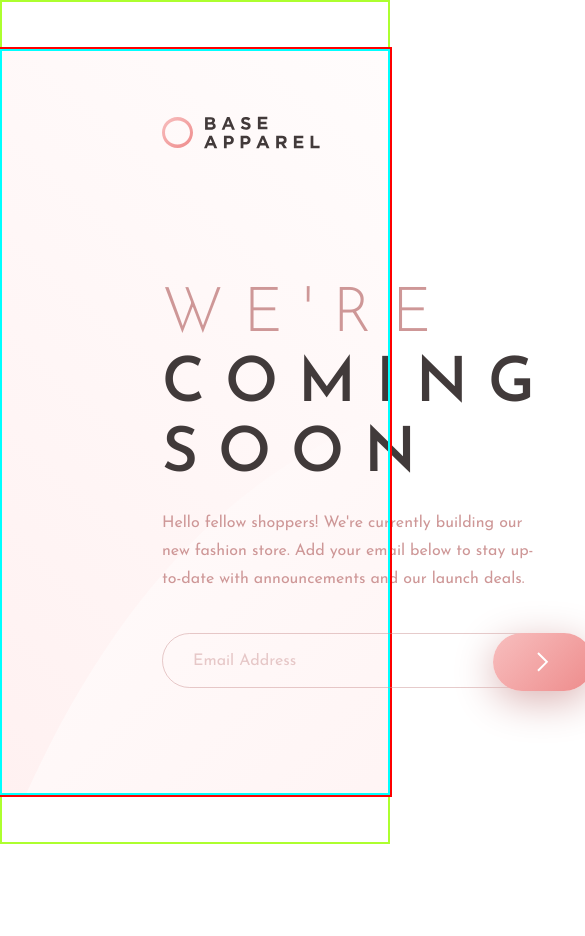
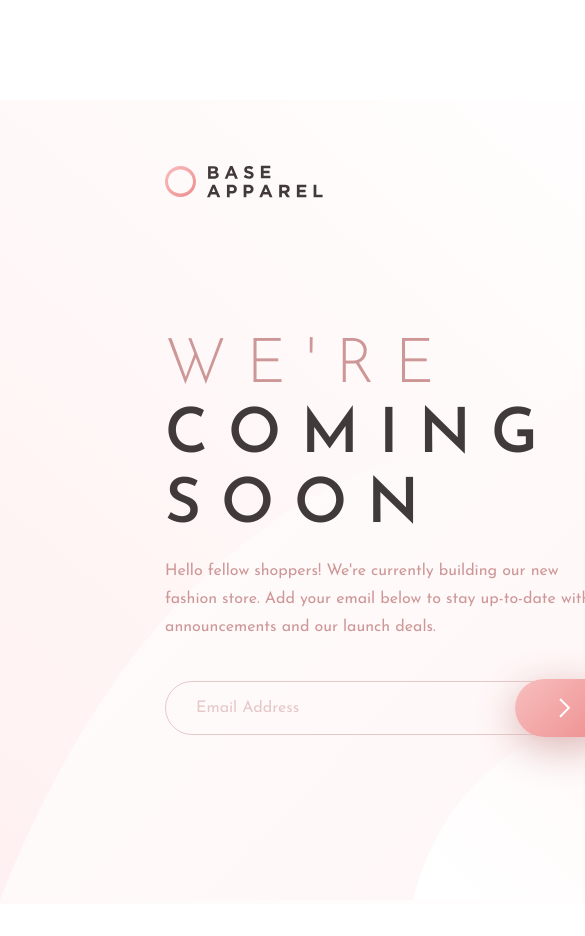
Before and after one commit to jessicalima22/fashion-store-website, a plain HTML site: page index.html in a window 390 px wide. Shown: the top 936 px of the page, 585 px wide, since content can reach past the window. Before the commit the page ends 844 px from the top, so only its background shows below. Drawn offline with Linux system fonts and the light colour scheme.

Commit message:
Back to the previous format
reset on responsiveness

```diff
--- a/JS/script.js
+++ b/JS/script.js
@@ -54,11 +54,11 @@ function checkInputs(){
 
 
  function setErrorFor (email, message){
-    const divError = document.querySelector('.error');
+    const small = document.querySelector('small');
     const iconError = document.getElementById('error');
 
-    divError.innerText = message;
-    divError.style.display = 'inline';
+    small.innerText = message;
+    small.style.display = 'inline';
     email.style.border = '2px solid hsl(0, 93%, 68%)';
     iconError.style.display = 'inline';
  }
--- a/index.html
+++ b/index.html
@@ -4,7 +4,11 @@
   <meta charset="UTF-8">
   <meta name="viewport" content="width=device-width, initial-scale=1.0"> <!-- displays site properly based on user's device -->
   <link rel="stylesheet" href="style.css">
+
+  <link rel="icon" type="image/png" sizes="32x32" href="./images/favicon-32x32.png">
+
   <title>Base Apparel</title>
+
 </head>
 <body>
   <section class="contents">
@@ -15,11 +19,10 @@
 
     <div class="div-contents">
 
+
       <h1> <span>WE'RE</span> COMING SOON</h1>
       <p>Hello fellow shoppers! We're currently building our new fashion store.
       Add your email below to stay up-to-date with announcements and our launch deals.</p>
-
-
 
       <form id="form">
         <input name="email" type="text" id="email" placeholder="Email Address">
@@ -28,11 +31,12 @@
       </form>
 
     </div>
+    <small> Please provide a valid email </small>
 
-    <div class="error">  </div>
 
 
   </section>
+
 
 
   <section class="background-woman">
--- a/style.css
+++ b/style.css
@@ -1,102 +1,82 @@
 @import url('https://fonts.googleapis.com/css2?family=Fredoka&family=Josefin+Sans:wght@300;400;600&family=Outfit:wght@400;700&family=Overpass:wght@400;700&display=swap');
 
-*{
+* {
   font-family: 'Josefin Sans', sans-serif;
-  margin: 0;
-  border: 0;
-  box-sizing: border-box;
-
-  /* each rem equal to 10px*/
-  font-size: 62.5%;
+  margin: 0px;
+  border: 0px;
 }
 
-html{
-    display: flex;
-    justify-content: center;
-    align-items: center;
-    border: 2px solid greenyellow;
-    width: 100%;
-    height: 100vh;
-}
-
-body{
+body {
   display: flex;
   flex-direction: row;
-  flex-wrap: nowrap;
-  justify-content: center;
-  outline: 2px solid aqua;
+  margin: 100px auto;
   width: 100%;
-  height: min-content;
   max-width: 1440px;
 }
 
-.background-woman{
-  width: 100%;
-  max-width: 610px;
+.background-woman {
+  width: 610px;
 }
 
-.contents{
-  outline: 4px solid red;
-  width: 100%;
-  max-width: 830px;
-  height: auto;
-  align-items: stretch;
-  background-size: contain;
-  background-repeat: no-repeat;
+.contents {
+  width:830px;
+  background-repeat: repeat-y;
   background: url("images/bg-pattern-desktop.svg"), linear-gradient(135deg, hsl(0, 0%, 100%), hsl(0, 100%, 98%));
 }
 
-.div-contents{
-  width: 100%;
-  max-width: 450px;
-  max-height: 420px;
-  margin: 6.5rem 0 0.5rem 16rem;
-
+.div-contents {
+  width: 450px;
+  height: 410px;
+  margin: 65px 165px 0px 165px;
 }
 
-.contents img{
-  margin: 6.5rem 16rem;
+.contents img {
+  margin: 65px 165px;
 }
 
-
-
-h1{
-  color: hsl(0, 6%, 24%);
-  font-size: 6.2rem;
-  line-height: 7rem;
-  font-weight: 700;
-  letter-spacing: 2rem;
+form{
+  position: relative;
 }
 
-span{
-  font-size: 6.2rem;
+h1 {
+  color: hsl(0, 6%, 24%);
+  font-size: 62px;
+  line-height: 70px;
+  font-weight: 700;
+  letter-spacing: 20px;
+}
+
+span {
   font-weight: 300;
   color: hsl(0, 36%, 70%);
-  letter-spacing: 2rem;
+  letter-spacing: 20px;
 }
 
-p{
-  margin: 1.8rem 0 4rem 0;
-  line-height: 2.8rem;
+p {
+  margin-top: 15px;
+  line-height: 28px;
   font-weight: 400;
-  font-size: 1.6rem;
   color: hsl(0, 36%, 70%);
 }
 
-input{
+input {
   background-color: hsla(0, 87%, 42%, 0);
-  width: 100%;
-  max-width: 400px;
-  height: 5.5rem;
+  margin-top: 40px;
+  width: 400px;
+  height: 50px;
   border: solid 0.5px hsla(0, 36%, 70%, 0.5);
-  border-radius: 3rem;
-  position: relative;
+  border-radius: 30px;
 }
 
 #email{
-  padding-left: 3rem;
-  font-size: 1.6rem;
+  position: absolute;
+  padding-left: 30px;
+  font-size: 16px;
   color: hsl(0, 36%, 70%);
+}
+
+form:invalid {
+  background-color: aquamarine;
 }
 
 #email:focus{
@@ -108,37 +88,37 @@ input::placeholder{
   color: hsl(0, 36%, 70%, 0.5);
 }
 
-#submit{
-  margin-left: -5.5rem;
-  width: 100%;
-  max-width: 100px;
-  height: 5.8rem;
+
+
+#submit {
+  position: absolute;
+  margin-left: 350px;
+  width: 100px;
+  height: 58px;
   background: url(images/icon-arrow.svg), linear-gradient(135deg, hsl(0, 80%, 86%), hsl(0, 74%, 74%));
   background-repeat: no-repeat;
   background-position: center;
-  box-shadow: 0 1rem 4rem  hsl(0, 35%, 78%);
-  border-radius: 3rem;
-
-  position: absolute;
+  border: 0px;
+  box-shadow: 0px 10px 40px  hsl(0, 35%, 78%);
+  border-radius: 30px;
+  margin-top: 38px;
 }
 
-.error{
-  display: hidden;
+
+small {
+  display: none;
   color: hsl(0, 93%, 68%);
-  margin-left: 19rem;
-  padding-top: 100px;
-  font-size: 1.3rem;
-
-
+  margin: 50px 170px
 }
 
-#error{
-    margin: 0 ;
-    left: 50rem;
-    bottom: 24rem;
-    display: none;
-    position: absolute;
+form img{
+  margin: 10px 0px 0px 50px;
+  position: absolute;
+  left: 140px;
+  top: -10px;
+  display: none;
 }
+
 
     /*-
      background: url(images/icon-arrow.svg), linear-gradient(135deg, hsl(0, 80%, 86%), hsl(0, 74%, 74%));
@@ -148,9 +128,7 @@ input::placeholder{
 
     Desaturated Red: hsl(0, 36%, 70%)
 - Soft Red: hsl(0, 93%, 68%)
-
 ### Neutral
-
 - Dark Grayish Red: hsl(0, 6%, 24%)*/
 
       /*- Linear, 135deg, from hsl(0, 0%, 100%), to hsl(0, 100%, 98%)
```
